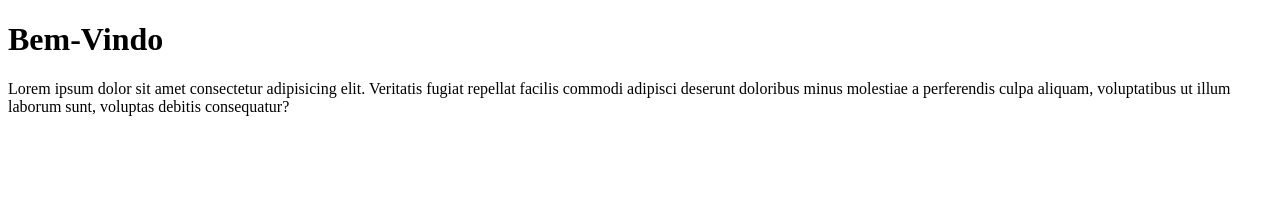
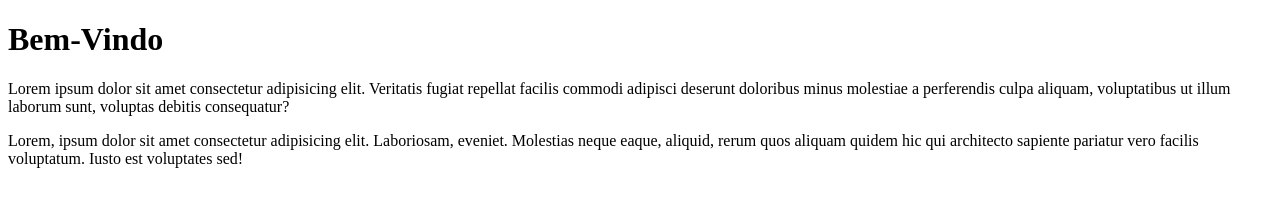
Before and after one commit to Davi-Madruga/Pipeline, a plain HTML site: page index.html in a window 1280 px wide. Drawn offline with Linux system fonts and the light colour scheme.

```diff
--- a/index.html
+++ b/index.html
@@ -8,6 +8,6 @@
 <body>
     <h1>Bem-Vindo</h1>
     <p>Lorem ipsum dolor sit amet consectetur adipisicing elit. Veritatis fugiat repellat facilis commodi adipisci deserunt doloribus minus molestiae a perferendis culpa aliquam, voluptatibus ut illum laborum sunt, voluptas debitis consequatur?</p>
-    <pLorem, ipsum dolor sit amet consectetur adipisicing elit. Laboriosam, eveniet. Molestias neque eaque, aliquid, rerum quos aliquam quidem hic qui architecto sapiente pariatur vero facilis voluptatum. Iusto est voluptates sed!</p>
+    <p>Lorem, ipsum dolor sit amet consectetur adipisicing elit. Laboriosam, eveniet. Molestias neque eaque, aliquid, rerum quos aliquam quidem hic qui architecto sapiente pariatur vero facilis voluptatum. Iusto est voluptates sed!</p>
 </body>
 </html>
```
Also changed, not shown: forms.html (+1 -1 lines), 1 other file.
